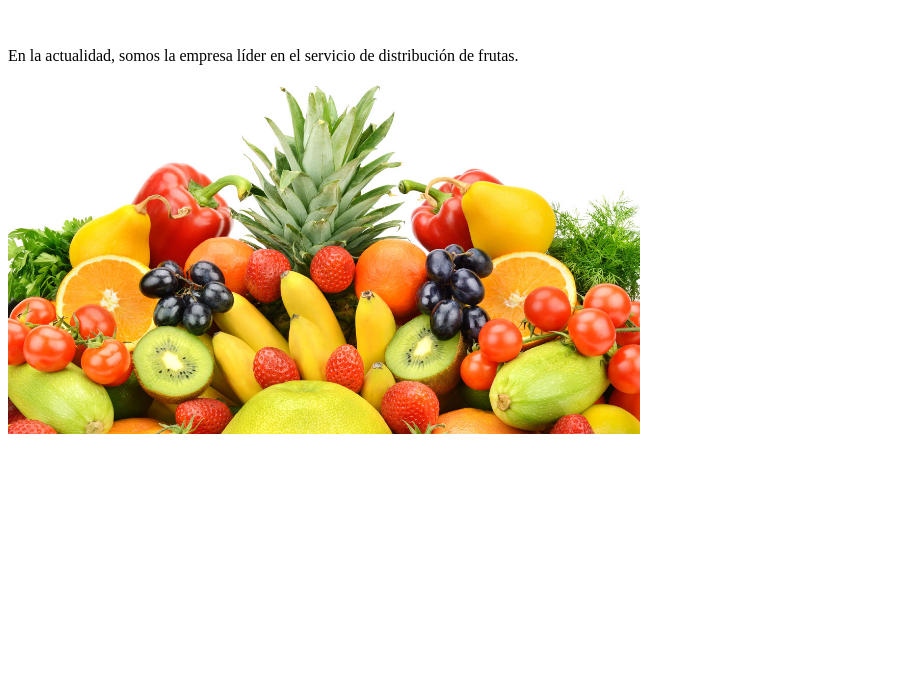
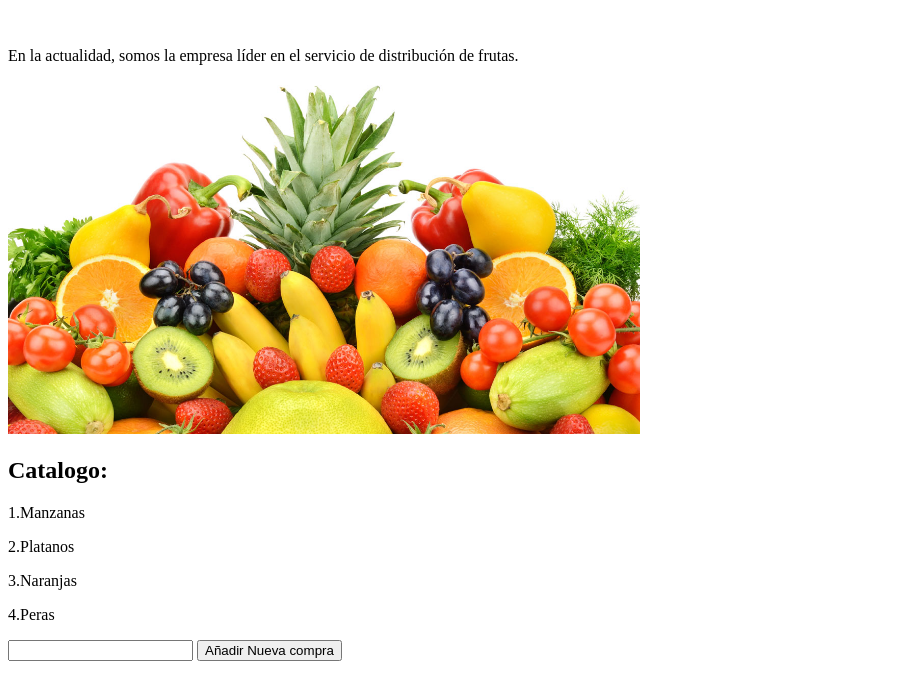
Before and after one commit to valentinatp/lista-frutas, a plain HTML site: page index.html in a window 1280 px wide. Shown: the part 101-800 px from the top of the page, without its empty margins (0-916 px from the left). Drawn offline with Linux system fonts and the light colour scheme.

Commit message:
Acá añado el botón y la lista de frutas

```diff
--- a/index.html
+++ b/index.html
@@ -9,6 +9,13 @@
 	<p><b>Frutas Masters</b> es una empresa familiar de tercera generación que se dedica a la compra, venta y distribución de frutas al por mayor.</p><br>
 	<p>En la actualidad, somos la empresa líder en el servicio de distribución de frutas.</p>
 	<img src="imagenes/frutas.jpg" alt="frutas" width="50%" height="20%">
+	<h2>Catalogo:</h2>
+	<p>1.Manzanas</p>
+	<p>2.Platanos</p>
+	<p>3.Naranjas</p>
+	<p>4.Peras</p>
+	<input type="text"/>
+      <button id="nuevacompra" type="button" name="button">Añadir Nueva compra</button>
 	<script src="assets/js/javascript.js"></script>
 </body>
 </html>
```
